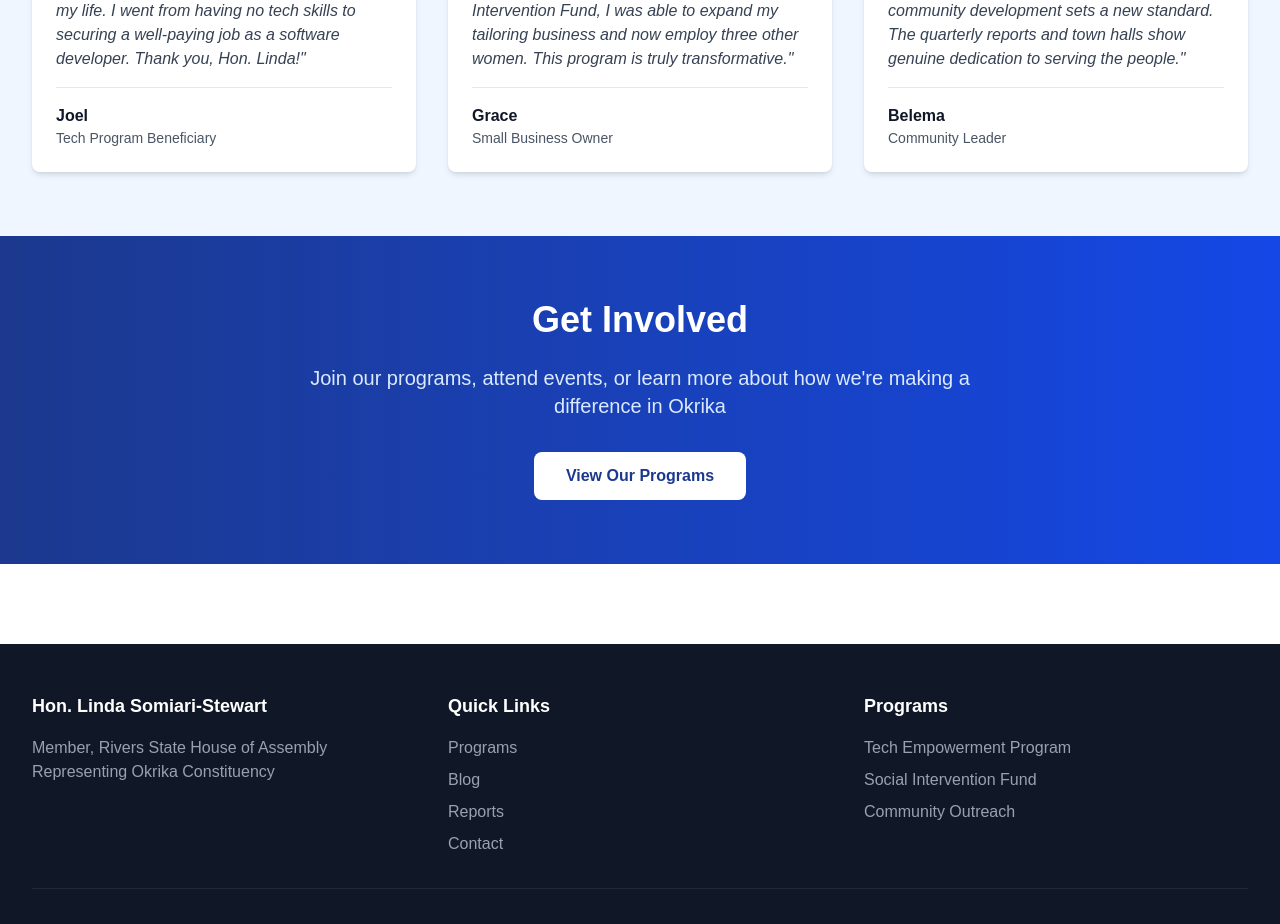
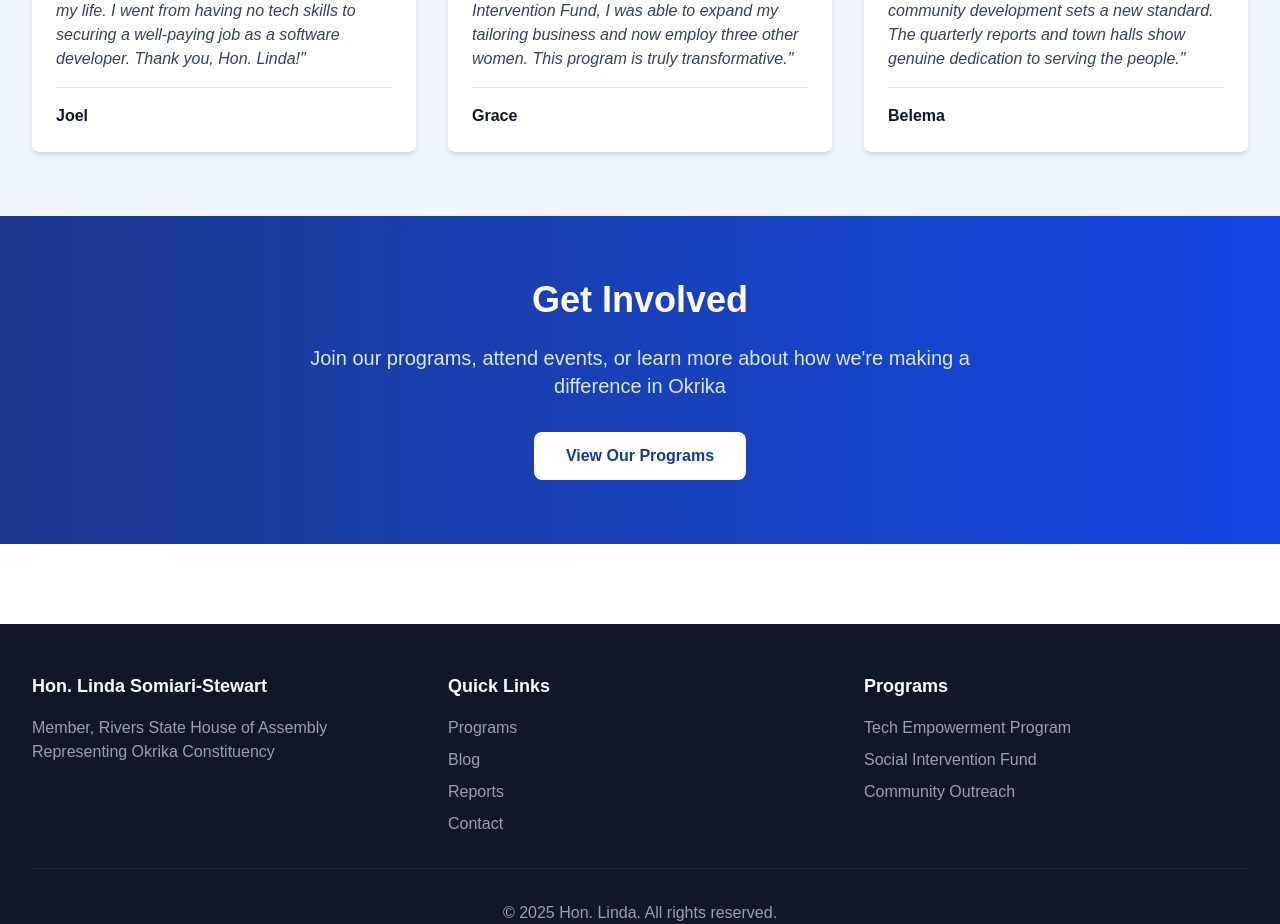
Before and after one commit to Aminigbo/linda-portfolio, a Next.js app: page / in a window 1280 px wide. Shown: the part 3840-4764 px from the top of the page. Built offline with nearby package versions, Linux system fonts and the light colour scheme.

Commit message:
fixed testimonials

```diff
--- a/app/page.tsx
+++ b/app/page.tsx
@@ -429,9 +429,9 @@
                     <p className="font-semibold text-gray-900">
                       {testimonial.name}
                     </p>
-                    <p className="text-sm text-gray-600">
+                    {/* <p className="text-sm text-gray-600">
                       {testimonial.role}
-                    </p>
+                    </p> */}
                   </div>
                 </div>
               </AnimateOnScroll>
```
